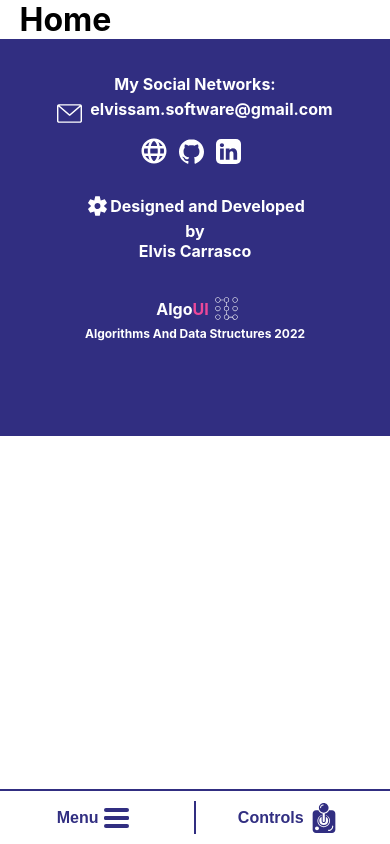
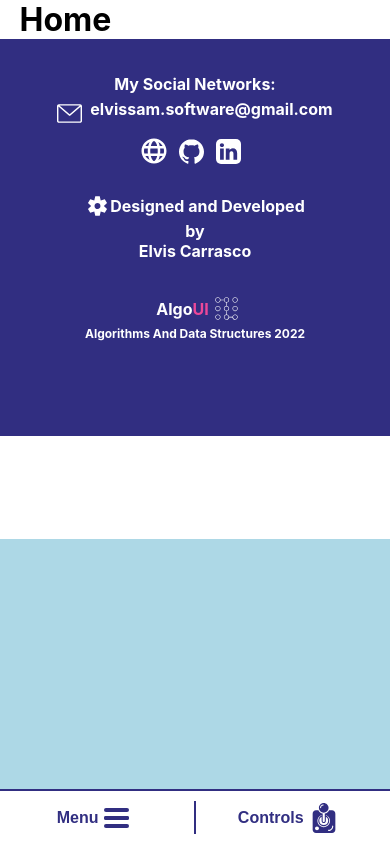
Before and after one commit to Elvissamir/Algoui, a React (Create React App) app: page / in a window 390 px wide. Both pictures are taken after a click on the button "Controls". Built offline with nearby package versions, Linux system fonts and the light colour scheme.

Commit message:
Add MobileControls component

```diff
--- a/src/assets/styles/layout/_index.scss
+++ b/src/assets/styles/layout/_index.scss
@@ -2,4 +2,5 @@
 @import './footer';
 @import './mobile-menu';
 @import './mobilebar';
+@import './mobile-controls';
 @import './navbar';
--- /dev/null
+++ b/src/assets/styles/layout/_mobile-controls.scss
@@ -0,0 +1,10 @@
+.mobile-controls-container {
+    display: flex;
+    position: fixed;
+    background-color: lightblue;
+    bottom: 0;
+    margin-bottom: var(--mobile-bar);
+    flex-direction: column;
+    height: 250px;
+    width: 100%;
+}
--- a/src/layout/Layout.tsx
+++ b/src/layout/Layout.tsx
@@ -7,13 +7,22 @@ import Mobilebar from "./Mobilebar"
 import Navbar from "./Navbar"
 import useWindowResize from "../hooks/useWindowResize"
 import { AnimatePresence, motion } from "framer-motion"
+import MobileControls from "./MobileControls"
 
 const Layout = () => {
     const [showMenu, setShowMenu] = useState(false)
+    const [showControls, setShowControls] = useState(false)
     const {windowSize} = useWindowResize()
 
     const handleToggleMenu = () => {
         setShowMenu(!showMenu)
+    }
+
+    const handleToggleControls = () => {
+        // if (showMenu && !showControls)
+            // setShowMenu(false)
+
+        setShowControls(!showControls)
     }
 
     return (
@@ -30,7 +39,23 @@ const Layout = () => {
                                 <MobileMenu />
                         </motion.div>}
                 </AnimatePresence>}
-            { windowSize.width < 1024 && <Mobilebar showMenu={showMenu} toggleMenu={handleToggleMenu} />}
+            { windowSize.width < 1024 &&
+                <AnimatePresence>
+                    { showControls &&
+                        <motion.div
+                            initial={{ translateX: '100%' }}
+                            animate={{ translateX: '0%' }}
+                            exit={{ translateX: '100%' }}
+                            transition={{ duration: 0.5, bounce: 0 }}
+                            className="mobile-controls-container">
+                                <MobileControls />
+                        </motion.div> }
+                </AnimatePresence>}
+            { windowSize.width < 1024 &&
+                <Mobilebar
+                    showMenu={showMenu}
+                    toggleMenu={handleToggleMenu}
+                    toggleControls={handleToggleControls} />}
             { windowSize.width > 1024 && <Navbar />}
             <Content>
                 <AppRouter />
--- /dev/null
+++ b/src/layout/MobileControls.tsx
@@ -0,0 +1,11 @@
+const MobileControls = () => {
+    return (
+        <>
+            <div className="operations-list-container"></div>
+            <div className="field-list-container"></div>
+            <div className="control-list-container"></div>
+        </>
+    )
+}
+
+export default MobileControls
--- a/src/layout/Mobilebar.tsx
+++ b/src/layout/Mobilebar.tsx
@@ -2,10 +2,11 @@ import ControlsIcon from "../assets/icons/ControlsIcon"
 
 interface MobilebarProps {
     showMenu: boolean
+    toggleControls: () => void
     toggleMenu: () => void
 }
 
-const Mobilebar = ({showMenu, toggleMenu}: MobilebarProps) => {
+const Mobilebar = ({showMenu, toggleMenu, toggleControls}: MobilebarProps) => {
     return (
         <div className="mobilebar-container">
             <div className="mobilebar">
@@ -22,8 +23,8 @@ const Mobilebar = ({showMenu, toggleMenu}: MobilebarProps) => {
                 </div>
                 <div className="vertical-line"></div>
                 <div className="right">
-                    <button className="controls-btn">
-                        <p>Controls</p>
+                    <button onClick={toggleControls} className="controls-btn">
+                        <p className="text">Controls</p>
                         <ControlsIcon />
                     </button>
                 </div>
```
Also changed, not shown: src/assets/styles/components/_index.scss (line endings or trailing spaces).
